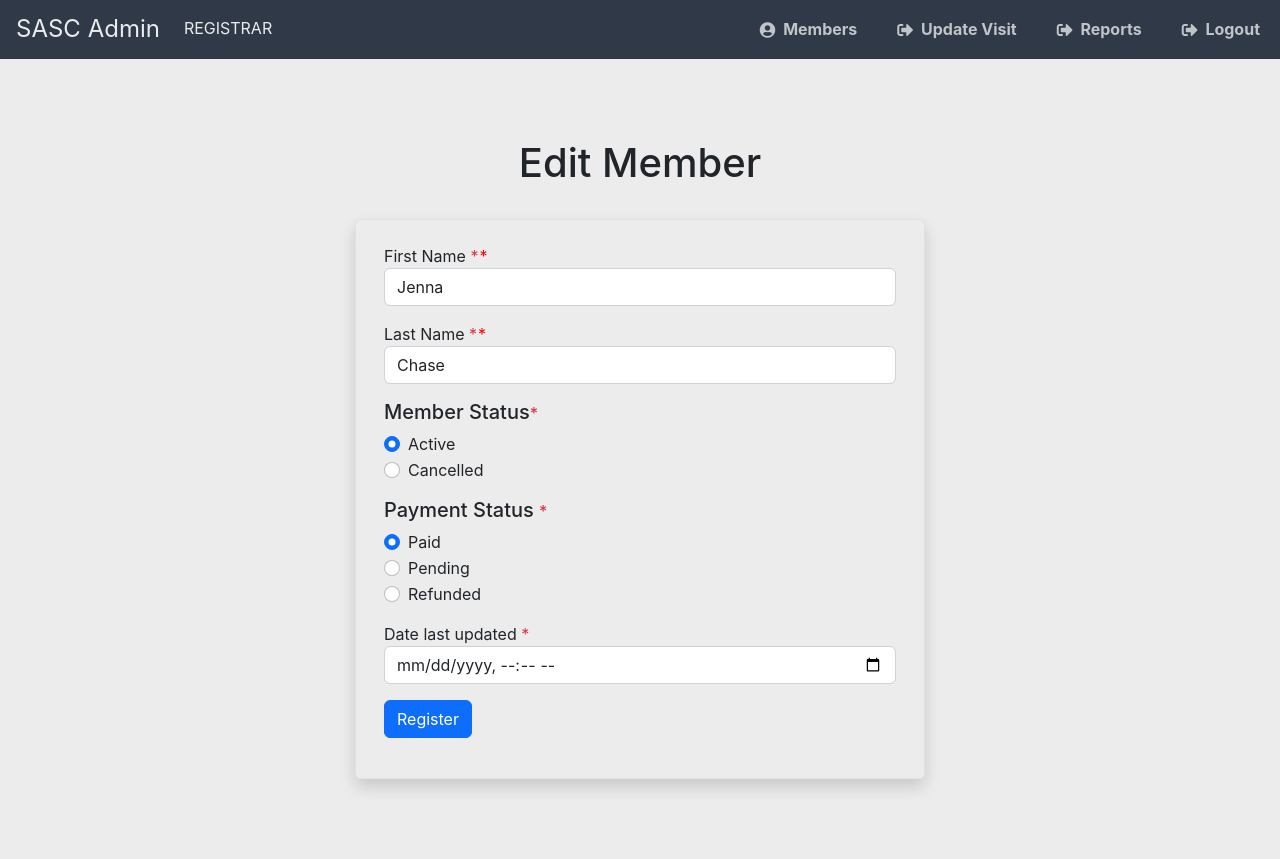
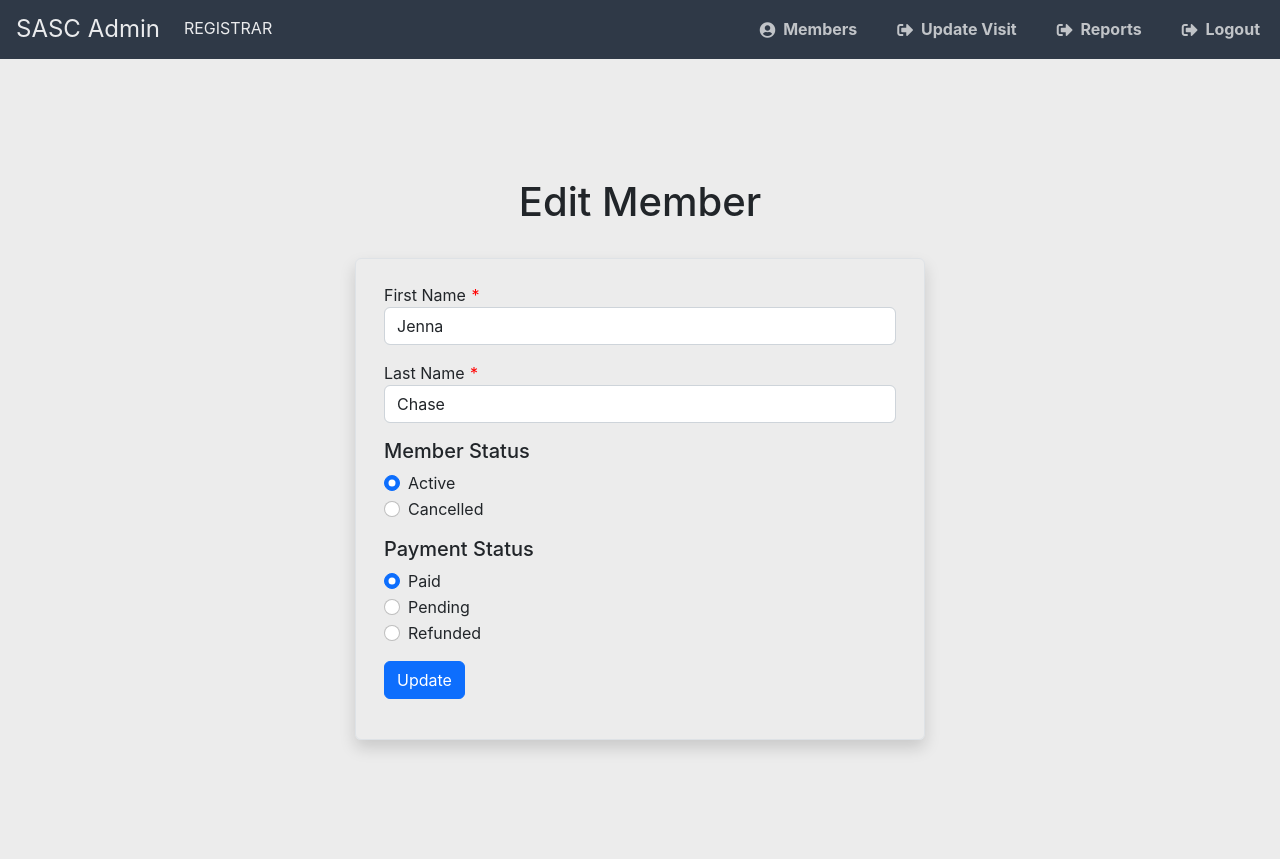
Before and after one commit to lakshmijj/ski-lift-ticket-php-codebase, a PHP site: page /editmember.php?mem_pass_number=1 in a window 1280 px wide. Shown: the part 961-1820 px from the top of the page. Run offline with PHP 8.4, Linux system fonts and the light colour scheme; a user stored in the database is signed in; data comes from the database, SQL or seed files in the repository; grey boxes are pictures that could not be loaded.

Commit message:
moved last updated on to backend side.

```diff
--- a/html/editmember.php
+++ b/html/editmember.php
@@ -91,7 +91,7 @@ if($request_method == 'POST') {
                 <div class="col-10 col-sm-8 col-md-6 rounded shadow border">
                     <form method="post" action="<?php htmlspecialchars($_SERVER['PHP_SELF']); ?>" class="py-4 px-3 needs-validation" novalidate>
                         <div class="mb-3 has-validation">
-                            <label for="mem_first_name">First Name <nobr class="text-danger">*</nobr></label>
+                            <label for="mem_first_name">First Name <nobr class="text-danger"></nobr></label>
                             <input type="text" id="mem_first_name" name="mem_first_name" placeholder="John" class="form-control <?php echo isInvalid('mem_first_name'); ?>" value="<?php echo $member['mem_first_name'] ?>" required />
 
                             <div class="invalid-feedback">
@@ -99,14 +99,14 @@ if($request_method == 'POST') {
                             </div>
                         </div>
                         <div class="mb-3 has-validation">
-                            <label for="mem_last_name">Last Name <nobr class="text-danger">*</nobr></label>
+                            <label for="mem_last_name">Last Name <nobr class="text-danger"></nobr></label>
                             <input type="text" id="mem_last_name" name="mem_last_name" placeholder="Wick" class="form-control <?php echo isInvalid('mem_last_name'); ?>" value="<?php echo $member['mem_last_name'] ?>" required />
 
                             <div class="invalid-feedback">
                                 Please enter a last name
                             </div>
                         </div>
-                        <h5>Member Status<nobr class="text-danger">*</nobr>
+                        <h5>Member Status<nobr class="text-danger"></nobr>
                         </h5>
                         <div class="mb-3 has-validation">
                             <div class="form-check">
@@ -122,7 +122,7 @@ if($request_method == 'POST') {
                                 </div>
                             </div>
                         </div>
-                        <h5>Payment Status <nobr class="text-danger">*</nobr>
+                        <h5>Payment Status <nobr class="text-danger"></nobr>
                         </h5>
 
                         <div class="mb-3 has-validation">
@@ -143,16 +143,16 @@ if($request_method == 'POST') {
                                 </div>
                             </div>
                         </div>
-                        <div class="mb-3">
+                        <!-- <div class="mb-3">
                             <label for="mem_last_updated">Date last updated <nobr class="text-danger">*</nobr></label>
                             <input type="datetime-local" id="mem_last_updated" name="mem_last_updated" class="form-control" value="" />
-                        </div>
+                        </div> -->
 
                         <!-- HIDDEN INPUTS FOR BARCODE AND ID -->
-                        <input type="hidden" id="mem_bar_code" name="mem_bar_code" class="form-control" value="10612587315464669148831491824678452609529717308215" required />
+                        <input type="hidden" id="mem_bar_code" name="mem_bar_code" class="form-control" value="<?php echo $member['mem_bar_code'] ?>" required />
 
                         <div class="mb-3">
-                            <input type="submit" class="btn btn-primary" value="Register" />
+                            <input type="submit" class="btn btn-primary" value="Update" />
                         </div>
                     </form>
                 </div>
--- a/html/includes/functions.php
+++ b/html/includes/functions.php
@@ -77,10 +77,8 @@ function authenticate(array $data){
 function addMember(array $data)
 {
     $conn = connectToDB();
-
     if ($conn) {
-        $sql = "INSERT INTO app_members (mem_pass_number, mem_first_name, mem_last_name, mem_status, mem_payment_status, mem_bar_code, mem_last_updated) VALUES (:mem_pass_number, :mem_first_name, :mem_last_name, :mem_status, :mem_payment_status, :mem_bar_code, :mem_last_updated)";
-
+        $sql = "INSERT INTO app_members (mem_pass_number, mem_first_name, mem_last_name, mem_status, mem_payment_status, mem_bar_code, mem_last_updated) VALUES (:mem_pass_number, :mem_first_name, :mem_last_name, :mem_status, :mem_payment_status, :mem_bar_code, NOW())";
         $conn->prepare($sql)->execute($data);
     }
 
@@ -101,7 +99,7 @@ function updateMember(array $data, int $id)
     if ($conn) {
         $sql = "UPDATE app_members
         -- SET (mem_first_name, mem_last_name, mem_status, mem_payment_status, mem_bar_code, mem_last_updated)
-        SET mem_first_name=:mem_first_name, mem_last_name=:mem_last_name, mem_status=:mem_status, mem_payment_status=:mem_payment_status, mem_bar_code=:mem_bar_code, mem_last_updated=:mem_last_updated
+        SET mem_first_name=:mem_first_name, mem_last_name=:mem_last_name, mem_status=:mem_status, mem_payment_status=:mem_payment_status, mem_bar_code=:mem_bar_code, mem_last_updated=NOW()
         -- VALUES (:mem_first_name, :mem_last_name, :mem_status, :mem_payment_status, :mem_bar_code, :mem_last_updated)
         WHERE mem_pass_number = '$id'";
 
```
Also changed, not shown: html/addmember.php (+5 -5 lines).
